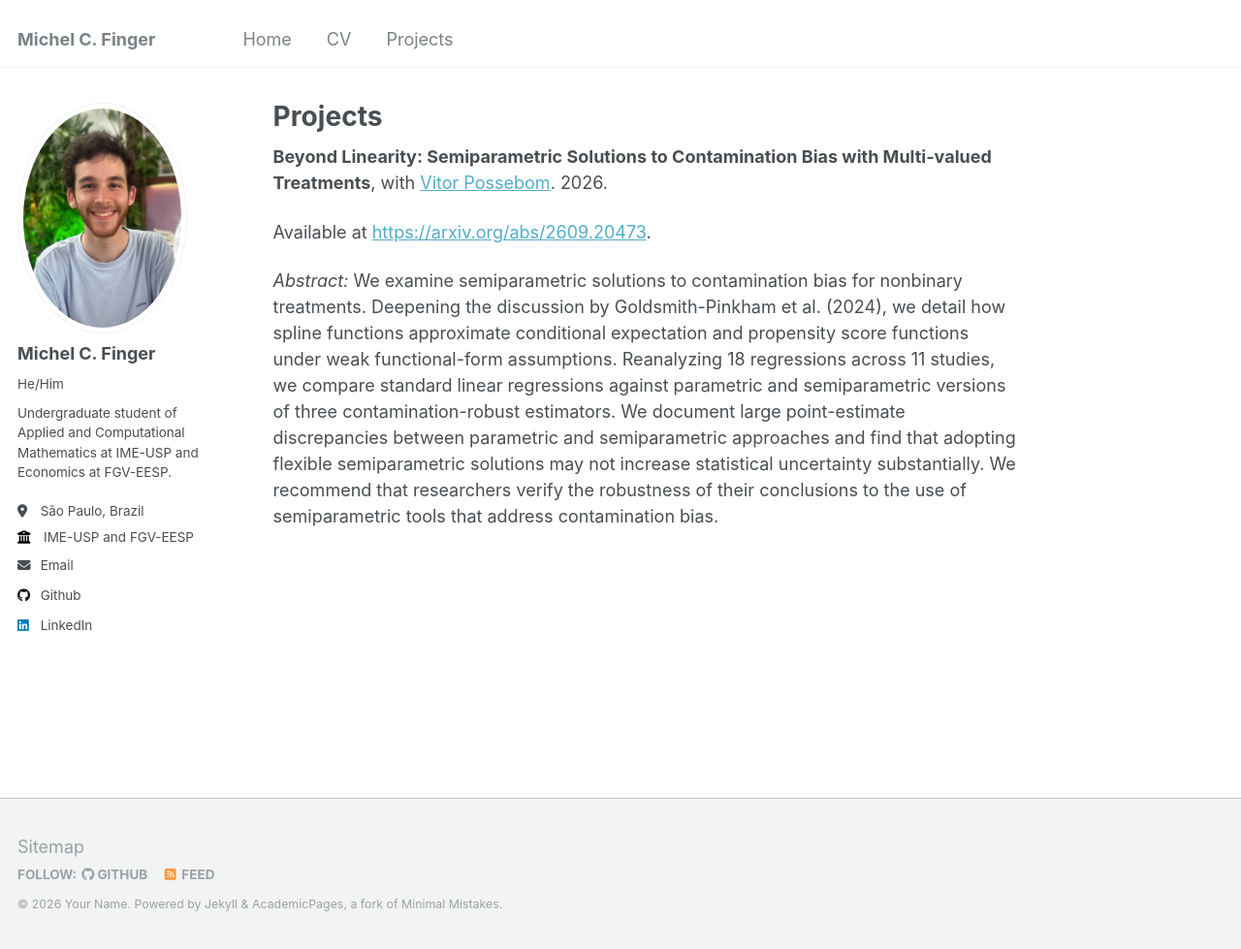
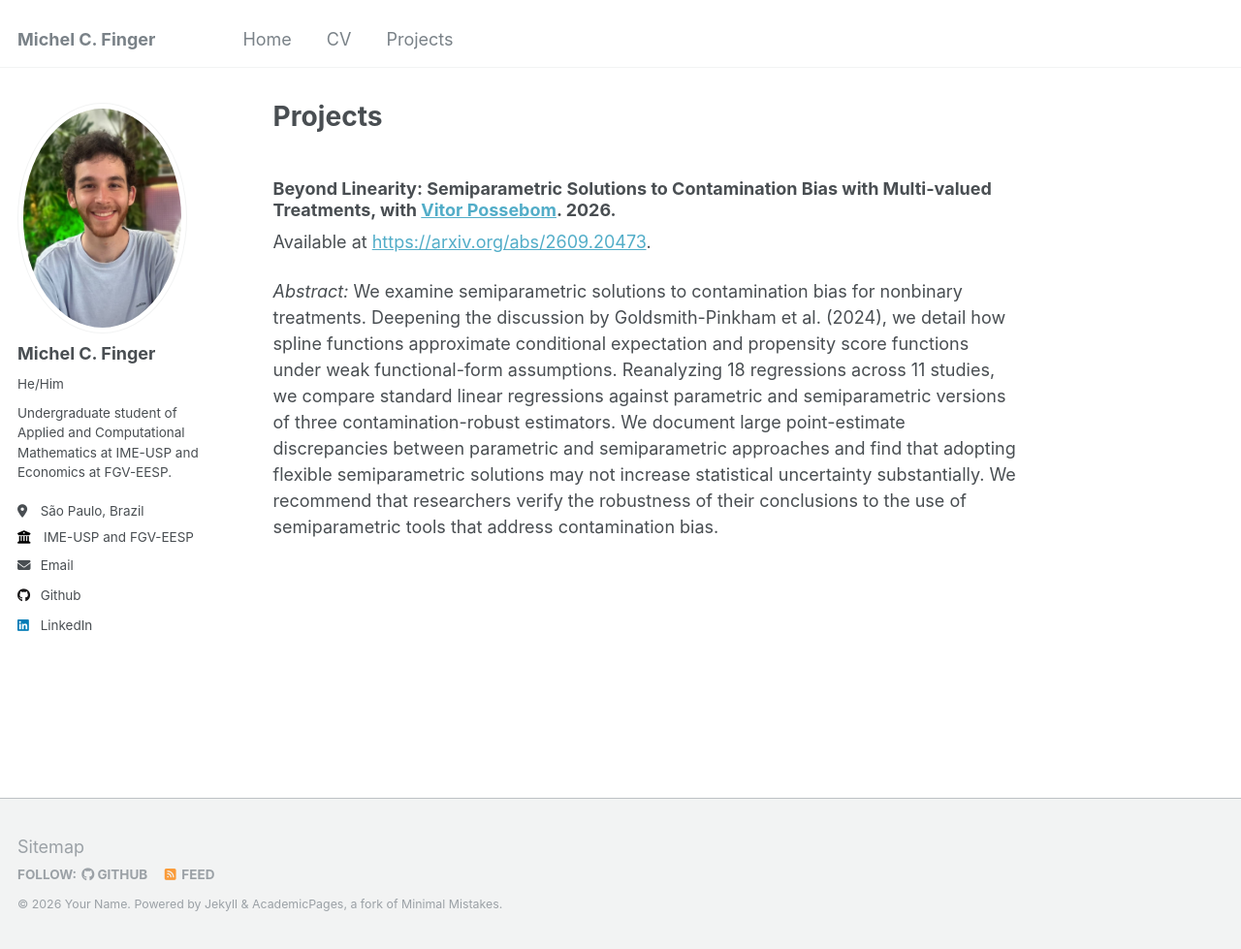
Before and after one commit to Micsifin/micsifin.github.io, a Jekyll site: the page built from _pages/projects.md, in a window 1280 px wide and 979 px high. Shown: the whole window at 97% size. Built offline with Jekyll 4.4.1, drawn with Linux system fonts in a browser that asks for light colours.

```diff
--- a/_pages/projects.md
+++ b/_pages/projects.md
@@ -5,7 +5,7 @@ permalink: /projects/
 classes: wide
 ---
 
-**Beyond Linearity: Semiparametric Solutions to Contamination Bias with Multi-valued Treatments**, with [Vitor Possebom](https://sites.google.com/site/vitorapossebom/about-me). 2026.
+### Beyond Linearity: Semiparametric Solutions to Contamination Bias with Multi-valued Treatments, with [Vitor Possebom](https://sites.google.com/site/vitorapossebom/about-me). 2026.
 
 Available at  <https://arxiv.org/abs/2609.20473>.
 
```
